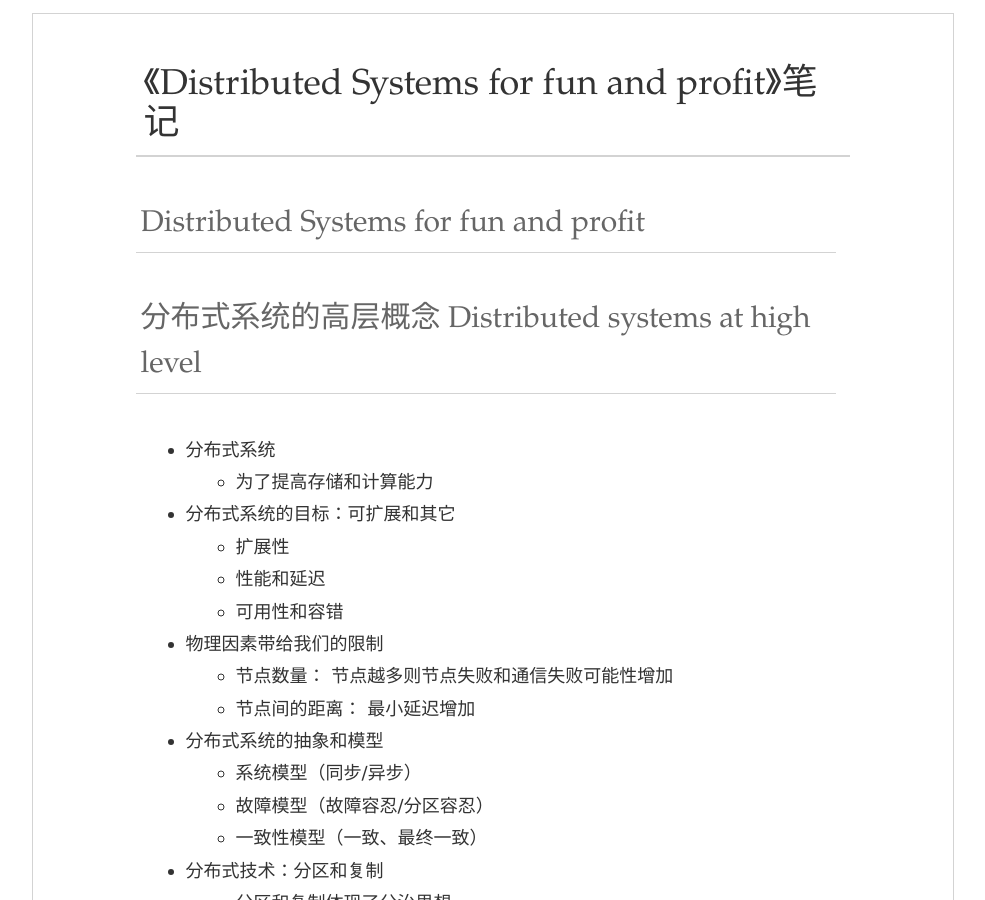
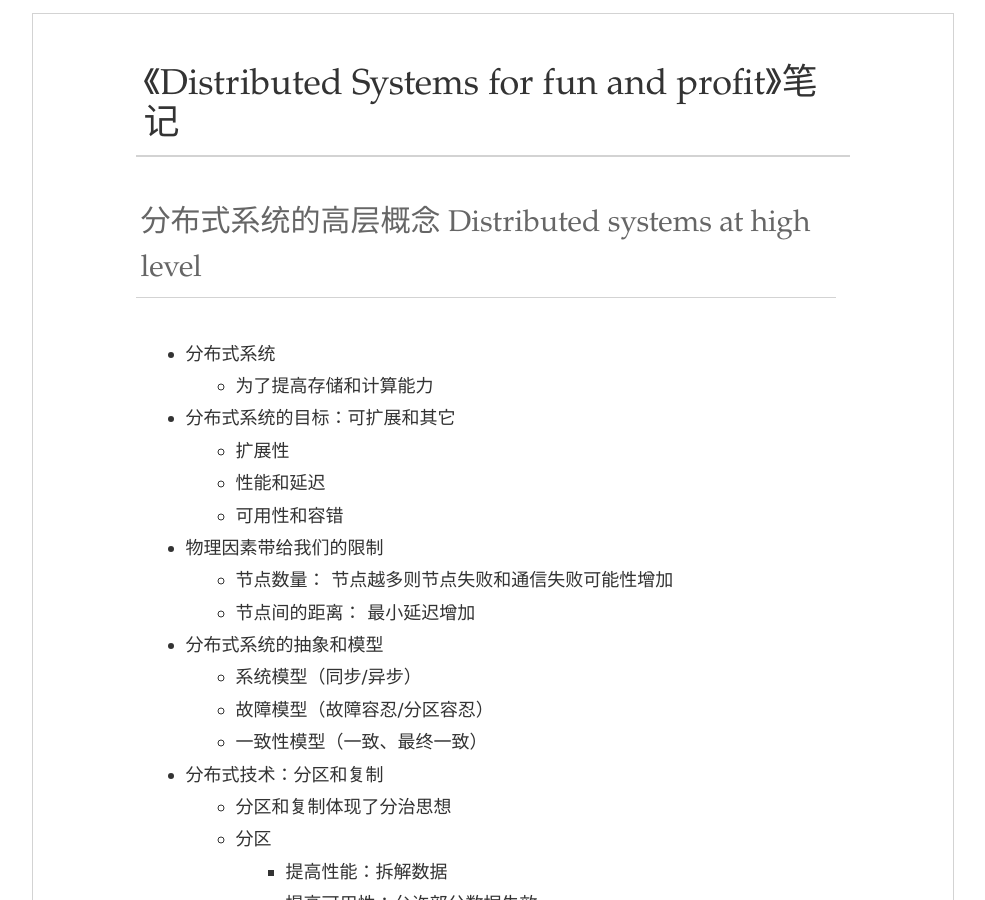
Before and after one commit to eueuy/eueuy.github.io, a Jekyll site: the page built from _posts/2018-03-29-distributed-systems-for-fun-and-profit-note.md, in a window 1280 px wide and 900 px high. Shown: the whole window, without its empty margins (147-1132 px from the left). Built offline with Jekyll 4.4.1, drawn with Linux system fonts in a browser that asks for light colours.

Commit message:
调整格式

```diff
--- a/_posts/2018-03-29-distributed-systems-for-fun-and-profit-note.md
+++ b/_posts/2018-03-29-distributed-systems-for-fun-and-profit-note.md
@@ -3,7 +3,6 @@ layout: post
 title: 《Distributed Systems for fun and profit》笔记
 author: zhangyue
 ---
-## Distributed Systems for fun and profit
 
 ## 分布式系统的高层概念 Distributed systems at high level
 * 分布式系统
```
